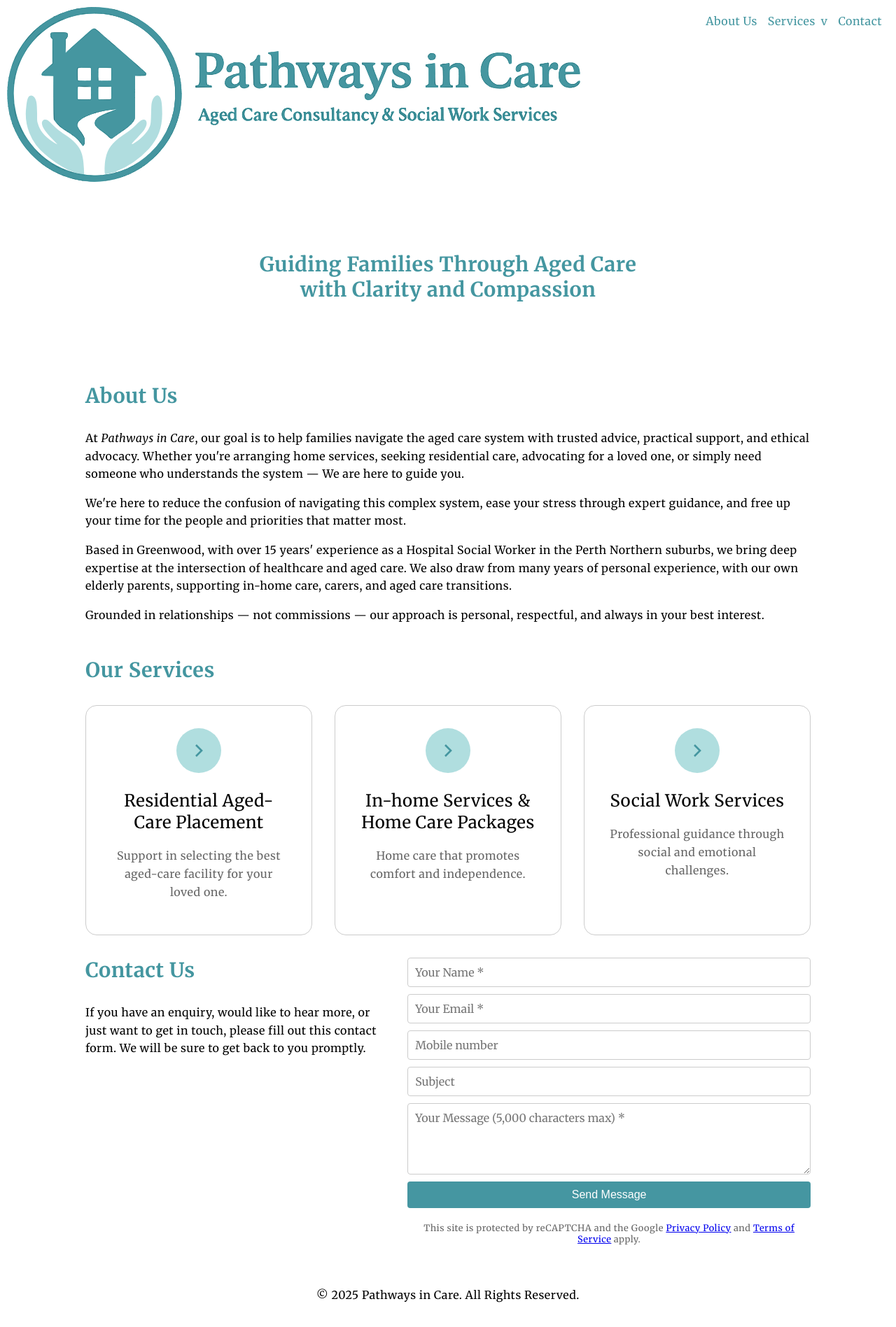
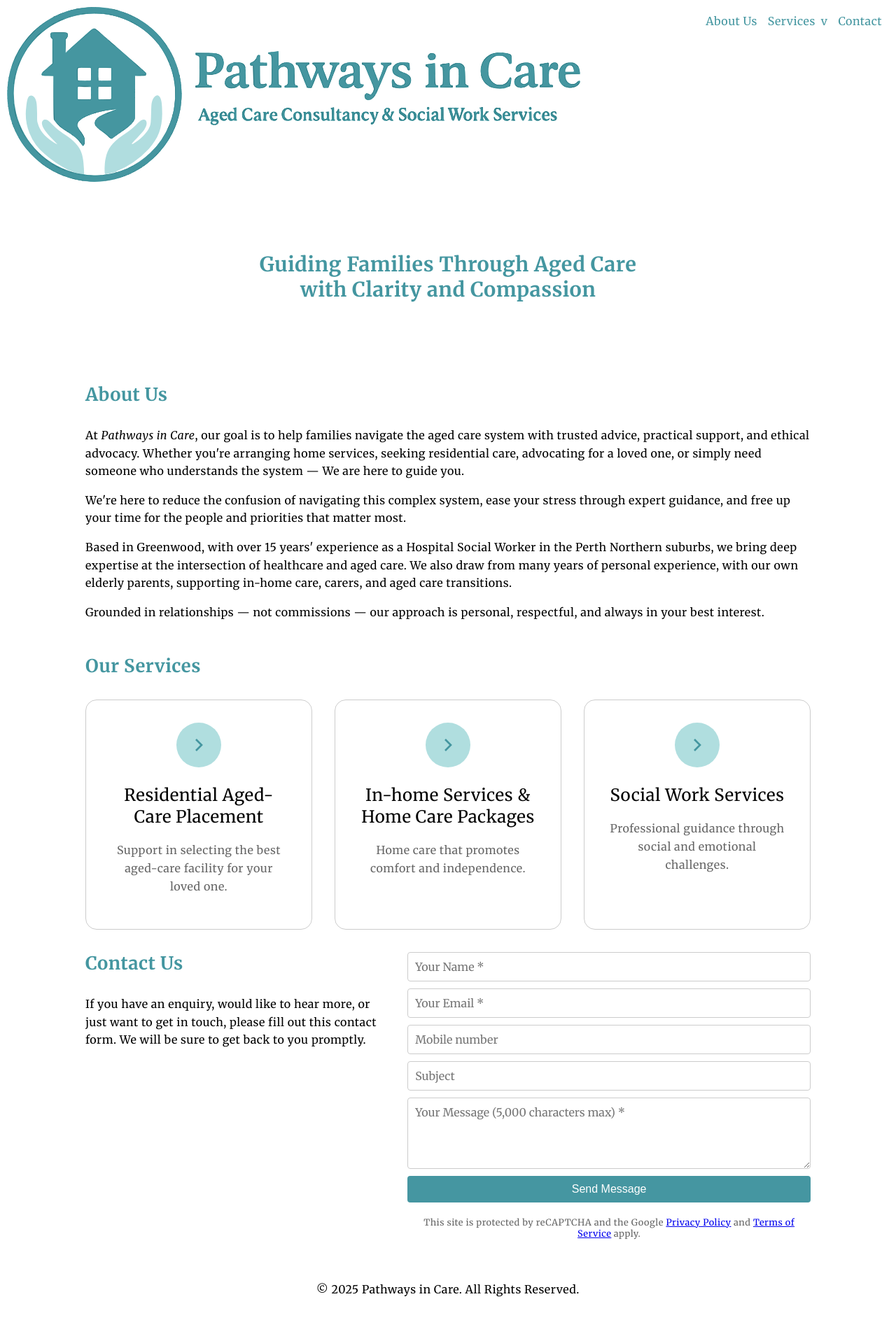
Before and after one commit to dmholyday/pathwaysincare-web, a Jekyll site: the page built from index.html, in a window 1280 px wide. Shown: the whole page at 70% size. Built offline with Jekyll 4.4.1, drawn with Linux system fonts in a browser that asks for light colours.

Commit message:
bug bash 4

```diff
--- a/assets/style.css
+++ b/assets/style.css
@@ -244,11 +244,10 @@ body {
 }
 
 [class*="sectio"] .text h2 {
-    font-size: 1.8em;
+    font-size: 1.6em;
     margin-bottom: 30px;
-    font-weight: 100;
+    font-weight: bold;
     color: #4496a0;
-    font-weight: bold;
 }
 
 [class*="sectio"] .text h3 {
@@ -367,13 +366,6 @@ body {
     flex-direction: column;
     align-items: center;
 }
-
-/*
-    .service-card-inner:hover {
-      transform: translateY(-4px);
-      box-shadow: 0 6px 20px rgba(0, 0, 0, 0.12);
-    }
-      */
 
 .icon-wrapper {
     width: 64px;
@@ -542,6 +534,10 @@ button {
         padding: 35px 30px;
     }
 
+    [class*="sectio"] .text h2 {
+        font-size: 1.4em;
+    }
+
     #about {
         margin-top: 40px;
     }
@@ -680,6 +676,10 @@ button {
         max-width: 100%;
     }
 
+    [class*="sectio"] .text h2 {
+        font-size: 1.2em;
+    }
+
     .section.reverse {
         flex-direction: column;
         transform: translateY(50px);
```
